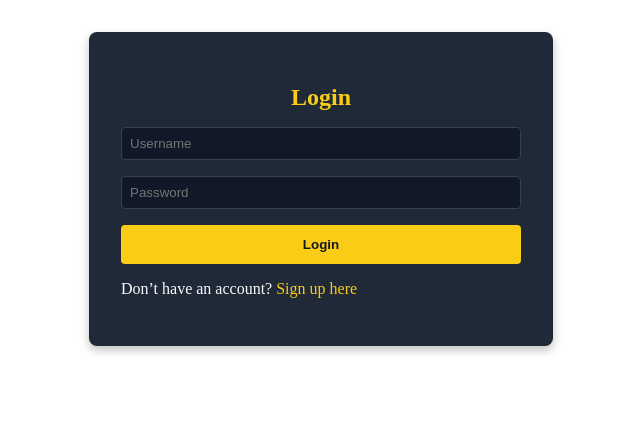
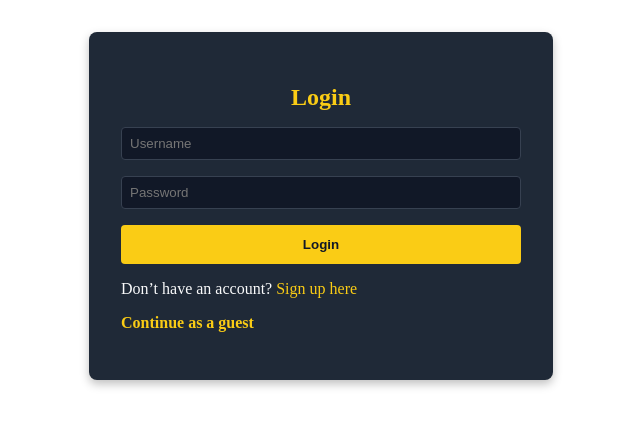
Before and after one commit to Jabrews/FlowGrid, a React app in the folder frontend/: page /login in a window 1280 px wide. Shown: the top 426 px of the page, without its empty margins (319-959 px from the left). Built offline with nearby package versions, Linux system fonts and the light colour scheme; no server answers; the HTML template or start-up script is replaced by a standard one.

Commit message:
set up login signup model logic and errors and routing

```diff
--- a/frontend/src/App.tsx
+++ b/frontend/src/App.tsx
@@ -2,22 +2,54 @@ import {
   BrowserRouter as Router,
   Routes,
   Route,
+  Navigate,
 } from 'react-router-dom'
 
 // components
 import Login from './components/Accounts/Login/Login'
 import Signup from './components/Accounts/Signup/Signup'
 
+// hooks
+import { useIsAuth, useIsGuest } from './components/stores/AccountsStore/AccountsStore'
+
 function App() {
+  const isAuth = useIsAuth()
+  const isGuest = useIsGuest()
+  console.log('is auth : ', isAuth)
+
   return (
     <Router>
       <Routes>
-        <Route path="/login" element={<Login />} />
-        <Route path="/signup" element={<Signup />} />
-        <Route path="/home" element={<p>Home Page</p>} />
-        <Route path="/" element={<p>Home Page</p>} />
-        <Route path="/whiteboard" element={<p>Whiteboard Page</p>} />
-        <Route path="*" element={<p>404 Not Found</p>} />
+
+        {/* Redirect guests (not logged in) to login/signup */}
+        {!isAuth && !isGuest && (
+          <>
+            <Route path="/login" element={<Login />} />
+            <Route path="/signup" element={<Signup />} />
+            <Route path="*" element={<Navigate to="/login" replace />} />
+          </>
+        )}
+
+        {/* Authenticated users */}
+        {isAuth && (
+          <>
+            <Route path="/home" element={<p>Home Page</p>} />
+            <Route path="/whiteboard" element={<p>Whiteboard Page</p>} />
+            <Route path="/" element={<Navigate to="/home" replace />} />
+            <Route path="*" element={<p>404 Not Found</p>} />
+          </>
+        )}
+
+        {/* Guest users */}
+        {isGuest && (
+          <>
+            <Route path="/home" element={<p>Home Page</p>} />
+            <Route path="/whiteboard" element={<p>Whiteboard Page</p>} />
+            <Route path="/" element={<Navigate to="/home" replace />} />
+            <Route path="*" element={<p>404 Not Found</p>} />
+          </>
+        )}
+
       </Routes>
     </Router>
   )
--- a/frontend/src/components/Accounts/Login/Login.tsx
+++ b/frontend/src/components/Accounts/Login/Login.tsx
@@ -3,7 +3,7 @@ import {useNavigate } from "react-router-dom";
 
 // hooks
 import useLoginHook from "./hooks/useLoginHook";
-import { useToggleIsAuth, useSetUserName } from '../../stores/AccountsStore/AccountsStore'
+import { useToggleIsAuth, useSetUserName, useToggleIsGuest} from '../../stores/AccountsStore/AccountsStore'
 
 export default function Login() {
   const navigate = useNavigate();
@@ -14,6 +14,7 @@ export default function Login() {
   const loginHook = useLoginHook();
   const toggleIsAuth = useToggleIsAuth();
   const setUserName = useSetUserName();
+  const toggleIsGuest = useToggleIsGuest()
 
   const handleSubmit = (e: React.FormEvent) => {
     e.preventDefault();
@@ -30,6 +31,7 @@ export default function Login() {
         console.log("Login successful:", data);
         toggleIsAuth(true);
         setUserName(username);
+        toggleIsGuest(false)
         navigate("/");
       },
       onError: (error) => {
@@ -38,6 +40,13 @@ export default function Login() {
       },
     });
   };
+
+  const handleGuestContinue = () => {
+    toggleIsGuest(true)
+    toggleIsAuth(false)
+    navigate('/')
+  }
+
 
   return (
     <div className="auth-container">
@@ -70,6 +79,14 @@ export default function Login() {
           Sign up here
         </span>
       </p>
+
+      <p
+        className='guest-text'
+        onClick={handleGuestContinue}
+      >
+        Continue as a guest
+      </p>
+
     </div>
   );
 }
--- a/frontend/src/components/Accounts/Signup/Signup.tsx
+++ b/frontend/src/components/Accounts/Signup/Signup.tsx
@@ -4,25 +4,31 @@ import { useNavigate } from "react-router-dom";
 // hooks
 import useSignupHook from './hooks/useSignupHook';
 import useGetCrsf from "../../hooks/useGetCsrf";
+import { useToggleIsAuth } from "../../stores/AccountsStore/AccountsStore";
+import { useSetUserName } from "../../stores/AccountsStore/AccountsStore";
+import { useToggleIsGuest } from "../../stores/AccountsStore/AccountsStore";
 
 
 export default function Signup() {
   const navigate = useNavigate();
   const [username, setUsername] = useState("");
   const [password, setPassword] = useState("");
+  const [email, setEmail] = useState("")
   const [rePassword, setRePassword] = useState("");
   const [error, setError] = useState("");
 
   // init hooks
   const {data : CSRFTOKEN} = useGetCrsf()
   const signupHook = useSignupHook()
-
+  const toggleIsAuth = useToggleIsAuth()
+  const setUserName = useSetUserName()
+  const toggleIsGuest = useToggleIsAuth()
 
 
   const handleSubmit = (e: React.FormEvent) => {
     e.preventDefault();
 
-    if (!username || !password || !rePassword) {
+    if (!username || !password || !rePassword || !email) {
       setError("Please fill in all fields.");
       return;
     }
@@ -36,12 +42,26 @@ export default function Signup() {
       return
     }
 
-    console.log("Signing up with:", { username, password });
+    setError('')
 
-    signupHook.mutate({
-      username : username,
-      password : password,
-    })
+    signupHook.mutate({username, password, email, },
+      {
+        onSuccess: (data) => {
+          console.log("Signup successful:", data);
+          toggleIsAuth(true)
+          setUserName(username)
+          toggleIsGuest(false)
+          navigate('/')
+        },
+        onError: (error) => {
+          toggleIsAuth(false)
+          setUserName("")
+          console.error("Signup failed:", error);
+          setError(error.message || "Signup failed. Please try again.");
+        },
+      }
+    );
+
 
   };
 
@@ -70,6 +90,14 @@ export default function Signup() {
           onChange={(e) => setRePassword(e.target.value)}
         />
 
+        <input
+          type="test"
+          placeholder="Email"
+          value={email}
+          onChange={(e) => setEmail(e.target.value)}
+        />
+
+
         {error && <p className="error">{error}</p>}
 
         <button type="submit">Signup</button>
--- a/frontend/src/components/Accounts/Signup/hooks/useSignupHook.tsx
+++ b/frontend/src/components/Accounts/Signup/hooks/useSignupHook.tsx
@@ -4,6 +4,7 @@ import { getCookie } from '../../../util/get_cookie';
 type SignupData = {
     username : string,
     password : string,
+    email : string,
 }
 
 const api_url = import.meta.env.VITE_API_URL
--- a/frontend/src/components/stores/AccountsStore/AccountsStore.tsx
+++ b/frontend/src/components/stores/AccountsStore/AccountsStore.tsx
@@ -3,15 +3,18 @@ import {create} from 'zustand'
 type UserStore = {
   isAuth: boolean;
   userName : string;
+  isGuest : boolean;
   actions: {
     toggleIsAuth: (newBool: boolean) => void;
     setUserName: (newUserName: string) => void;
+    toggleIsGuest : (newBool : boolean) => void;
   };
 };
 
 const useUserStore = create<UserStore>((set) => ({
   isAuth: false,
   userName : '',
+  isGuest : false,
   actions: {
     toggleIsAuth: (newBool: boolean) =>
       set((state) => ({
@@ -23,6 +26,11 @@ const useUserStore = create<UserStore>((set) => ({
         ...state,
         userName: newUserName
       })),
+    toggleIsGuest : (newBool : boolean) =>
+      set((state) => ({
+        ...state,
+        isGuest : newBool
+      }))
   },
 }));
 
@@ -36,9 +44,16 @@ export const useUserName = () => {
     return useUserStore((s) => s.userName)
 }
 
+export const useIsGuest = () => {
+  return useUserStore((s) => s.isGuest)
+}
+
 // actions
 export const useToggleIsAuth = () =>
   useUserStore((s) => s.actions.toggleIsAuth);
 
 export const useSetUserName = () =>
   useUserStore((s) => s.actions.setUserName)
+
+export const useToggleIsGuest = () =>
+  useUserStore((s) => s.actions.toggleIsGuest)
--- a/frontend/src/styles/_accounts.scss
+++ b/frontend/src/styles/_accounts.scss
@@ -25,6 +25,7 @@
       background: #111827;
       color: #f9fafb;
     }
+
 
     button {
       padding: 0.75rem;
@@ -56,3 +57,16 @@
     }
   }
 }
+
+.guest-text {
+  color : #facc15;
+  font-weight: bolder;
+
+  &:hover {
+    color : #ffefb0;
+    cursor : pointer;
+    text-decoration: underline;
+  }
+
+
+}
```
